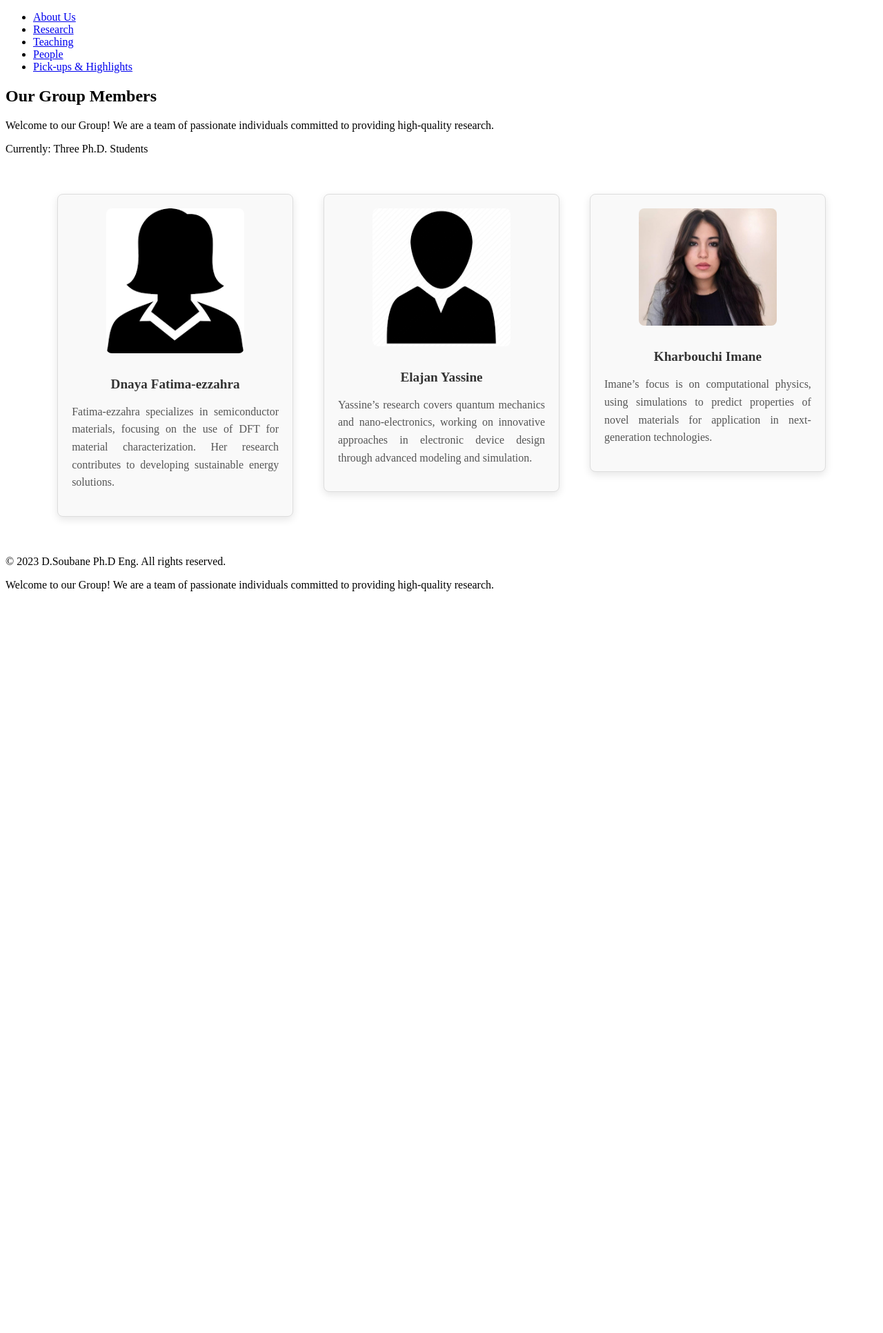
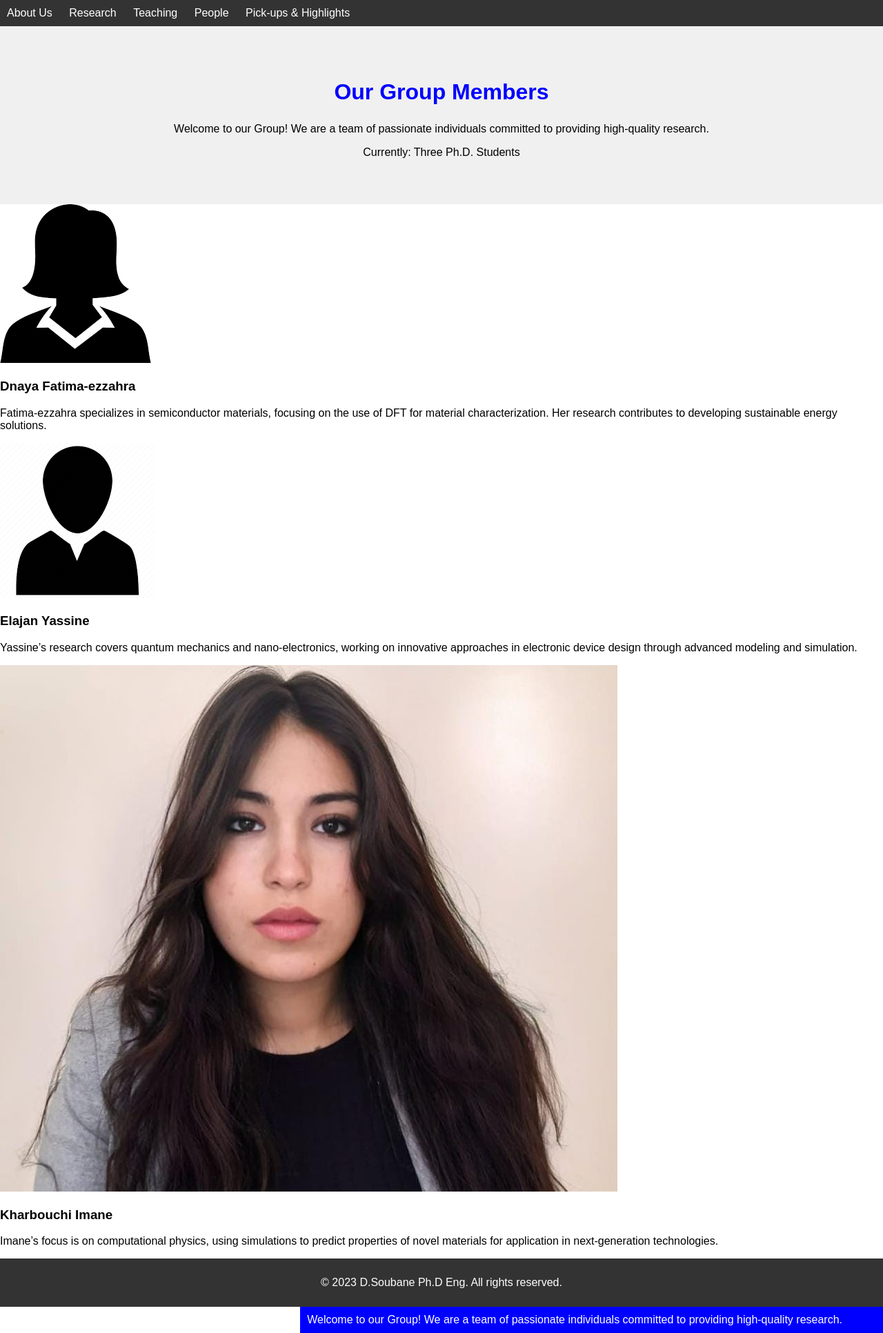
Before and after one commit to D-Soubane/D-Soubane.github.io, a PHP site: page /People.html in a window 1280 px wide; the page is wider, and only the part inside the window is pictured. Shown: that part at 69% size. Before the commit the page ends 857 px from the top of that part, so only its background shows below. Run offline with PHP 8.4, Linux system fonts and the light colour scheme.

Commit message:
Update styles.css

```diff
--- a/styles.css
+++ b/styles.css
@@ -1,50 +1,85 @@
-/* Member Section Styling */
-.members-section {
-    display: flex;
-    justify-content: space-around;  /* Spreads the members evenly across the section */
-    align-items: flex-start;
-    padding: 40px 5%;
-    gap: 20px;
-    flex-wrap: wrap; /* Ensures columns adjust responsively if needed */
+/* Global styles */
+body {
+    margin: 0;
+    padding: 0;
+    font-family: Arial, sans-serif;
+    color: black; /* Set default text color to black */
 }
 
-.member {
-    text-align: center;
-    width: 100%;
-    max-width: 300px;
-    padding: 20px;
-    border: 1px solid #ddd;
-    border-radius: 8px;
-    box-shadow: 0 4px 12px rgba(0, 0, 0, 0.1);
-    background-color: #f9f9f9;
+header {
+    background-color: #333;
+    color: blue; /* Set header text color to blue */
+    padding: 10px;
 }
 
-.member img {
-    width: 100%;
-    max-width: 200px;  /* Enforces a consistent image width */
-    height: auto;
-    border-radius: 8px;
-    margin-bottom: 15px;
+nav ul {
+    list-style: none;
+    margin: 0;
+    padding: 0;
 }
 
-.member h3 {
-    font-size: 1.2em;
-    color: #333;
-    margin: 15px 0;
-    font-weight: bold;
+nav ul li {
+    display: inline-block;
+    margin-right: 20px;
 }
 
-.member p {
-    font-size: 1em;
-    color: #555;
-    line-height: 1.6;
-    text-align: justify;
+nav ul li a {
+    color: #fff;
+    text-decoration: none;
 }
 
-/* Responsive Design */
-@media (max-width: 768px) {
-    .members-section {
-        flex-direction: column;
-        align-items: center;
-    }
+.banner {
+    text-align: center;
+    background-color: #f0f0f0;
+    padding: 50px;
+    color: black; /* Set banner text color to black */
 }
+
+.features {
+    display: flex;
+    justify-content: space-around;
+    padding: 20px;
+}
+
+.feature {
+    text-align: center;
+    max-width: 300px;
+}
+
+.feature img {
+    width: 100%;
+    height: auto;
+}
+
+footer {
+    background-color: #333;
+    color: #fff;
+    text-align: center;
+    padding: 10px;
+    color: white; /* Set footer text color to white */
+}
+
+/* Custom styles for specific elements */
+.banner h1 {
+    font-size: 2em;
+    color: blue;
+}
+
+/* CSS animation for scrolling the text */
+@keyframes marquee {
+    0% { transform: translateX(100%); }
+    100% { transform: translateX(-100%); }
+}
+
+.scrolling-text {
+    white-space: nowrap;
+    animation: marquee 20s linear infinite; /* Increase the duration to slow down the scrolling */
+    color: white;
+    background-color: blue;
+    padding: 10px;
+}
+
+/* Custom style for copyright notice */
+footer p {
+    color: white;
+}
```
